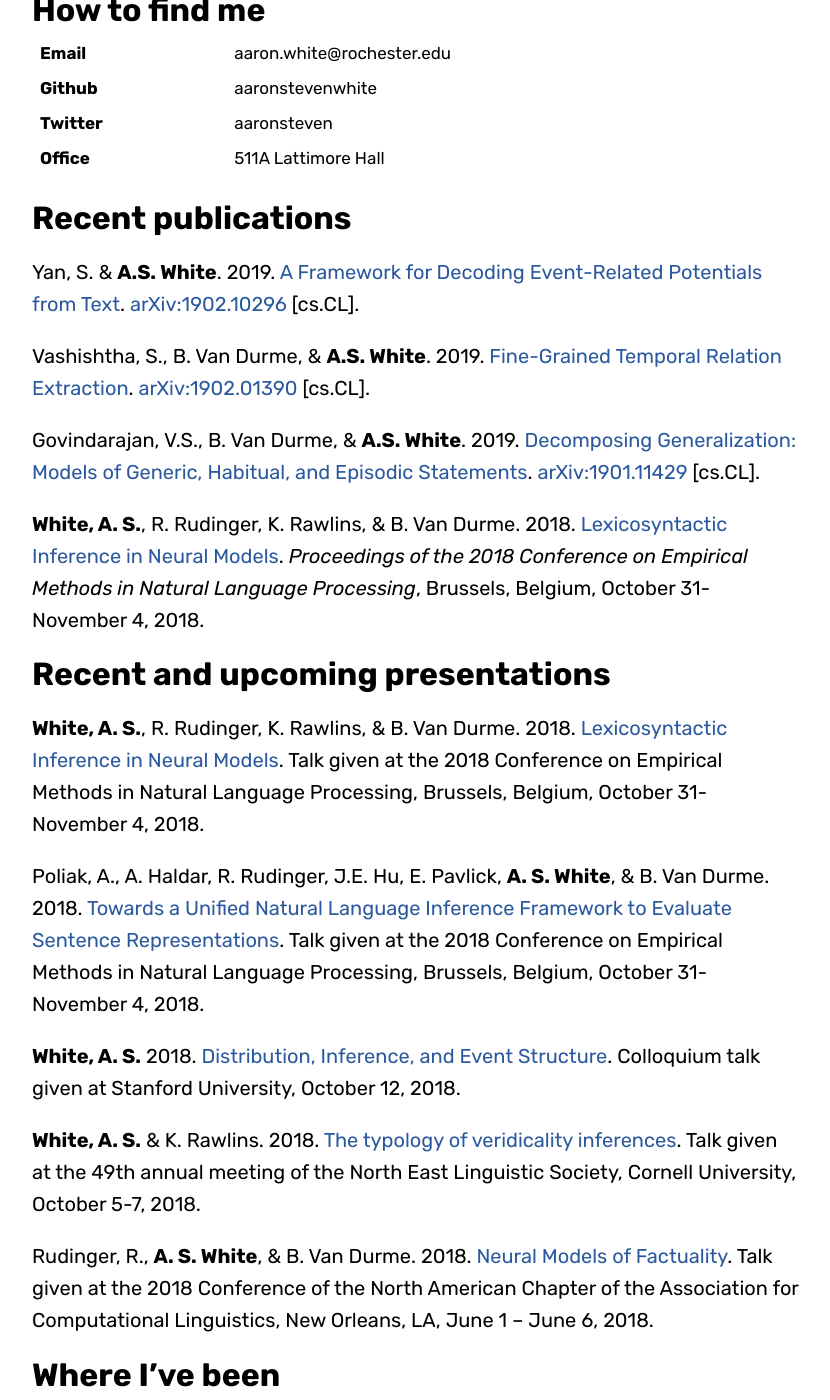
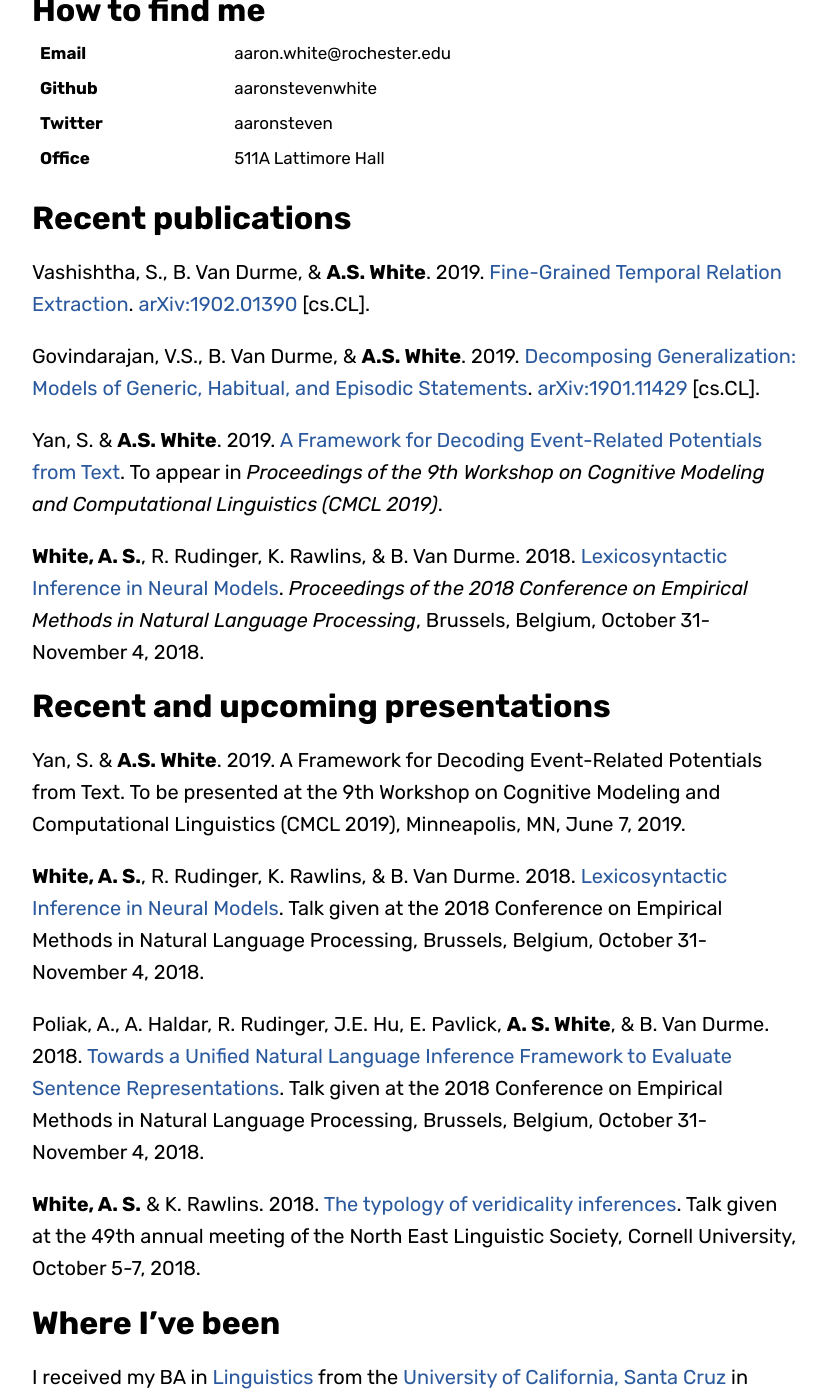
Before and after one commit to JIAXINGUY/aaronstevenwhite.github.io, a Jekyll site: the page built from index.md, in a window 1280 px wide and 1400 px high, scrolled down 755 px. Shown: the whole window, without its empty margins (224-1054 px from the left). Built offline with Jekyll 4.4.1, drawn with Linux system fonts in a browser that asks for light colours; some web fonts are replaced.

Commit message:
updated CMCL2019 citation

```diff
--- a/index.md
+++ b/index.md
@@ -22,25 +22,23 @@ I'm an Assistant Professor in the [Department of Linguistics](http://www.sas.roc
 
 # Recent publications
 
-Yan, S. & **A.S. White**. 2019. [A Framework for Decoding Event-Related Potentials from Text](https://arxiv.org/pdf/1902.10296.pdf). [arXiv:1902.10296](https://arxiv.org/abs/1902.10296) [cs.CL].
-
 Vashishtha, S., B. Van Durme, & **A.S. White**. 2019. [Fine-Grained Temporal Relation Extraction](https://arxiv.org/pdf/1902.01390.pdf). [arXiv:1902.01390](https://arxiv.org/abs/1902.01390) [cs.CL].
 
 Govindarajan, V.S., B. Van Durme, & **A.S. White**. 2019. [Decomposing Generalization: Models of Generic, Habitual, and Episodic Statements](https://arxiv.org/pdf/1901.11429.pdf). [arXiv:1901.11429](https://arxiv.org/abs/1901.11429) [cs.CL].
+
+Yan, S. & **A.S. White**. 2019. [A Framework for Decoding Event-Related Potentials from Text](https://arxiv.org/pdf/1902.10296.pdf). To appear in *Proceedings of the 9th Workshop on Cognitive Modeling and Computational Linguistics (CMCL 2019)*.
 
 **White, A. S.**, R. Rudinger, K. Rawlins, & B. Van Durme. 2018. [Lexicosyntactic Inference in Neural Models](http://aclweb.org/anthology/D18-1501). _Proceedings of the 2018 Conference on Empirical Methods in Natural Language Processing_, Brussels, Belgium, October 31-November 4, 2018.
 
 # Recent and upcoming presentations
 
+Yan, S. & **A.S. White**. 2019. A Framework for Decoding Event-Related Potentials from Text. To be presented at the 9th Workshop on Cognitive Modeling and Computational Linguistics (CMCL 2019), Minneapolis, MN, June 7, 2019.
+
 **White, A. S.**, R. Rudinger, K. Rawlins, & B. Van Durme. 2018. [Lexicosyntactic Inference in Neural Models](presentations/slides/white_emnlp2018_lexicosyntactic_slides.pptx). Talk given at the 2018 Conference on Empirical Methods in Natural Language Processing, Brussels, Belgium, October 31-November 4, 2018.
 
 Poliak, A., A. Haldar, R. Rudinger, J.E. Hu, E. Pavlick, **A. S. White**, & B. Van Durme. 2018. [Towards a Unified Natural Language Inference Framework to Evaluate Sentence Representations](https://arxiv.org/pdf/1804.08207). Talk given at the 2018 Conference on Empirical Methods in Natural Language Processing, Brussels, Belgium, October 31-November 4, 2018.
 
-**White, A. S.** 2018. [Distribution, Inference, and Event Structure](presentations/slides/white_stanford_colloq_slides.pdf). Colloquium talk given at Stanford University, October 12, 2018.
-
 **White, A. S.** & K. Rawlins. 2018. [The typology of veridicality inferences](presentations/slides/white_nels49_slides.pdf). Talk given at the 49th annual meeting of the North East Linguistic Society, Cornell University, October 5-7, 2018.
-
-Rudinger, R., **A. S. White**, & B. Van Durme. 2018. [Neural Models of Factuality](presentations/slides/rudinger_naacl2018_slides.pdf). Talk given at the 2018 Conference of the North American Chapter of the Association for Computational Linguistics, New Orleans, LA, June 1 – June 6, 2018.
 
 # Where I've been
 
```
Also changed, not shown: papers.md (+1 -1 lines), presentations.md (+5 -3 lines).
